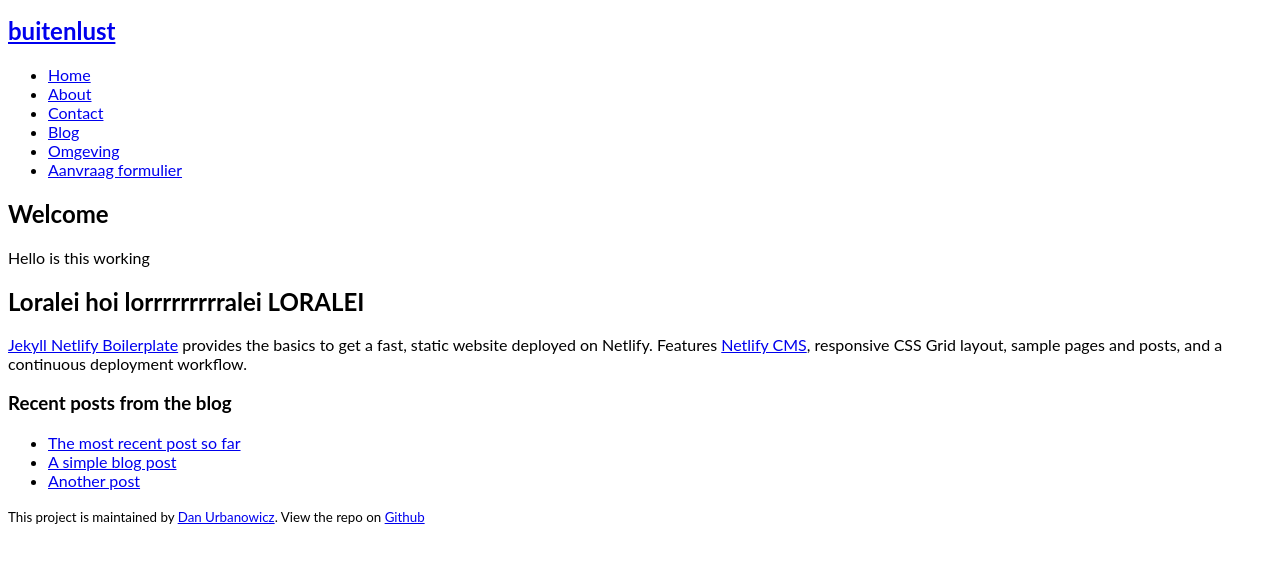
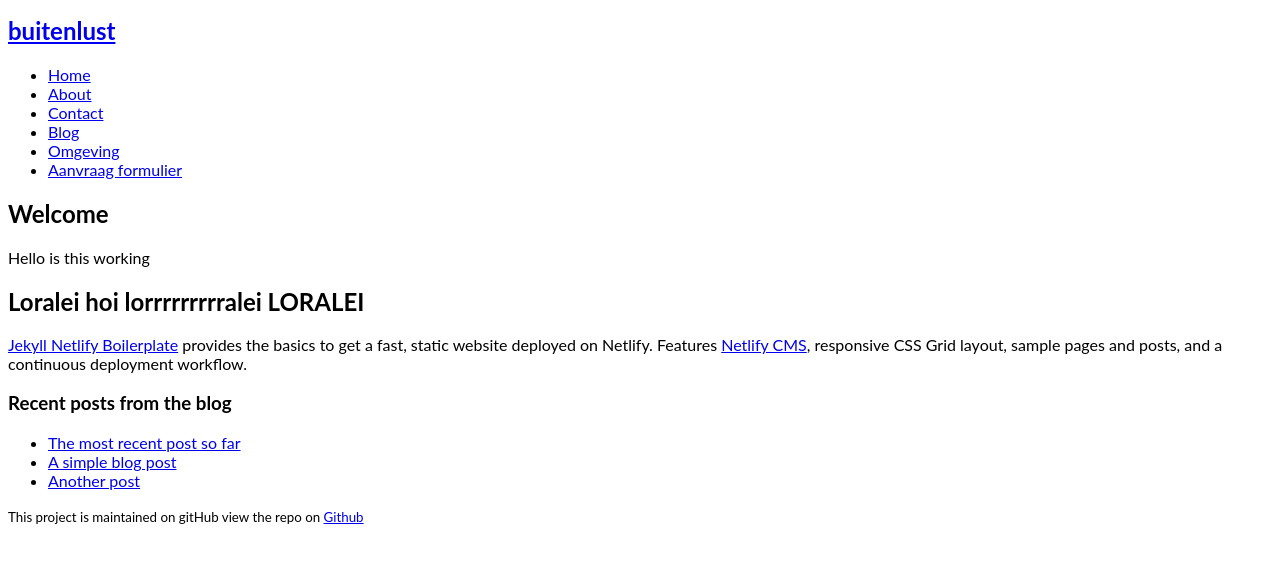
Before and after one commit to bartvantilburgwagemakers/buitenlust, a Jekyll site: the page built from pages/index.md, in a window 1280 px wide, cut to the strip 112-675 px from the top of the page. Built offline with Jekyll 4.4.1, drawn with Linux system fonts in a browser that asks for light colours.

```diff
--- a/_includes/footer.html
+++ b/_includes/footer.html
@@ -1,5 +1,5 @@
 <footer>
 
-  <small>This project is maintained by <a href="https://www.danurbanowicz.com" rel="noopener">Dan Urbanowicz</a>. View the repo on <a href="https://github.com/danurbanowicz/jekyll-netlify-boilerplate" rel="noopener">Github</a></small>
+  <small>This project is maintained on gitHub view the repo on <a href="https://github.com/bartvantilburgwagemakers/buitenlust" rel="noopener">Github</a></small>
 
 </footer>
```
Also changed, not shown: pages/aanvraag.md (added, +14 -0 lines), assets/img/Logo_Labelterrein.svg (added), 1 other file.
